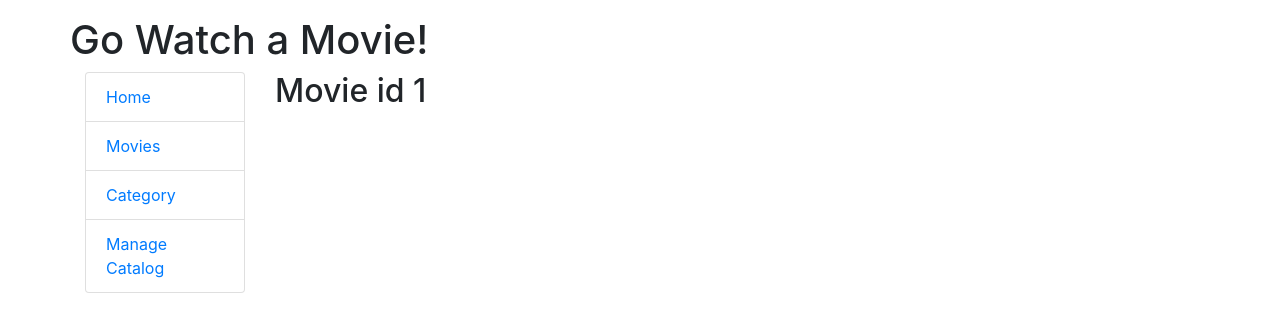
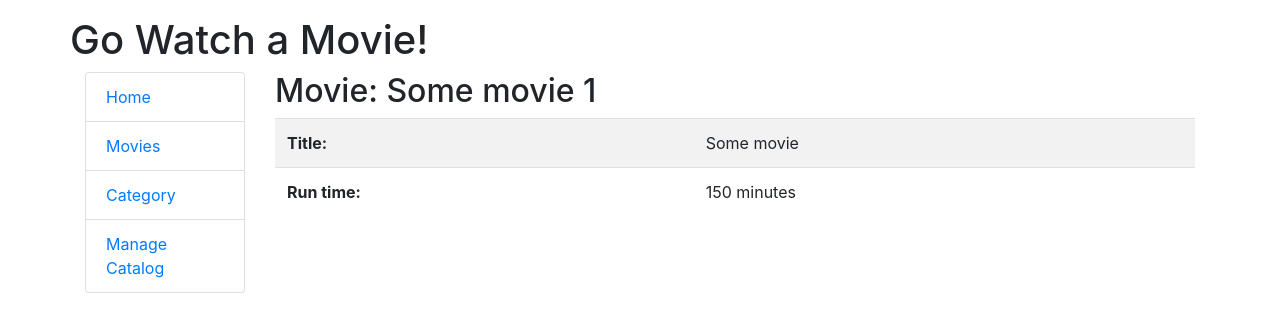
Before and after one commit to jonhealy1/go-react-udemy, a React (Create React App) app in the folder golang-movies/: page /movies/1 in a window 1280 px wide. Shown: the top 332 px of the page. Built offline with nearby package versions, Linux system fonts and the light colour scheme.

Commit message:
add movie info

```diff
--- a/golang-movies/src/App.js
+++ b/golang-movies/src/App.js
@@ -4,6 +4,7 @@
 import Home from './components/Home';
 import Admin from './components/Admin';
 import Categories from './components/Categories';
+import OneMovie from  './components/OneMovie';
 
 export default function App() {
   return (
@@ -37,9 +38,9 @@
         </div>
         <div className="col-md-10">
           <Switch>
-            <Route path="/movies/:id">
-              <Movie />
-            </Route>
+            <Route path="/movies/:id" component={OneMovie} />
+
+
             <Route path="/movies">
               <Movies />
             </Route>
@@ -74,11 +75,6 @@
   );
 }
 
-function Movie() {
-  let { id } = useParams();
-  return <h2>Movie id {id}</h2>
-}
-
 function CategoryPage() {
   let { path, url } = useRouteMatch();
 
--- /dev/null
+++ b/golang-movies/src/components/OneMovie.js
@@ -0,0 +1,34 @@
+import React, { Component, Fragment } from "react"
+
+export default class OneMovie extends Component {
+    state = { movie: {}};
+
+    componentDidMount() {
+        this.setState({movie: {
+            id: this.props.match.params.id,
+            title: "Some movie",
+            runtime: 150,
+        }})
+    }
+
+    render() {
+        return (
+            <Fragment>
+                <h2>Movie: {this.state.movie.title} {this.state.movie.id}</h2>
+                <table className="table table-compact table-striped">
+                    <thead></thead>
+                    <tbody>
+                        <tr>
+                            <td><strong>Title:</strong></td>
+                            <td>{this.state.movie.title}</td>
+                        </tr>
+                        <tr>
+                            <td><strong>Run time:</strong></td>
+                            <td>{this.state.movie.runtime} minutes</td>
+                        </tr>
+                    </tbody>
+                </table>
+            </Fragment>
+        )
+    }
+}
```
